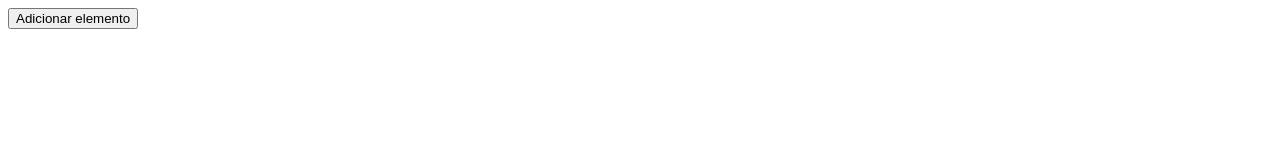
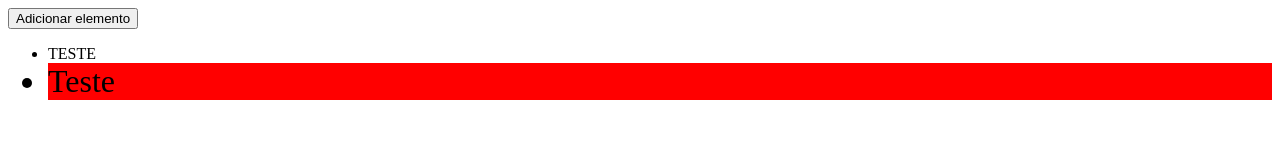
Before and after one commit to LucasAlt004/AulasJS, a plain HTML site: page Aula003/index2.html in a window 1280 px wide. Both pictures are taken after a click on the button "Adicionar elemento". Drawn offline with Linux system fonts and the light colour scheme.

Commit message:
aula003 - objetos e elementos

```diff
--- a/Aula003/index2.html
+++ b/Aula003/index2.html
@@ -14,13 +14,15 @@
     <script>
       const minhaLista = document.getElementById("minha-lista");
       document.querySelector("button").addEventListener("click", () => {
+        const elementoString = `<li>TESTE</li>`;
         const elementoNovo = document.createElement("li");
+        minhaLista.innerHTML += elementoString;
+
         elementoNovo.style.background = "red";
         elementoNovo.style.fontSize = "32px";
         elementoNovo.textContent = "Teste";
 
         minhaLista.appendChild(elementoNovo);
-        minhaLista.remove();
       });
     </script>
   </body>
```
